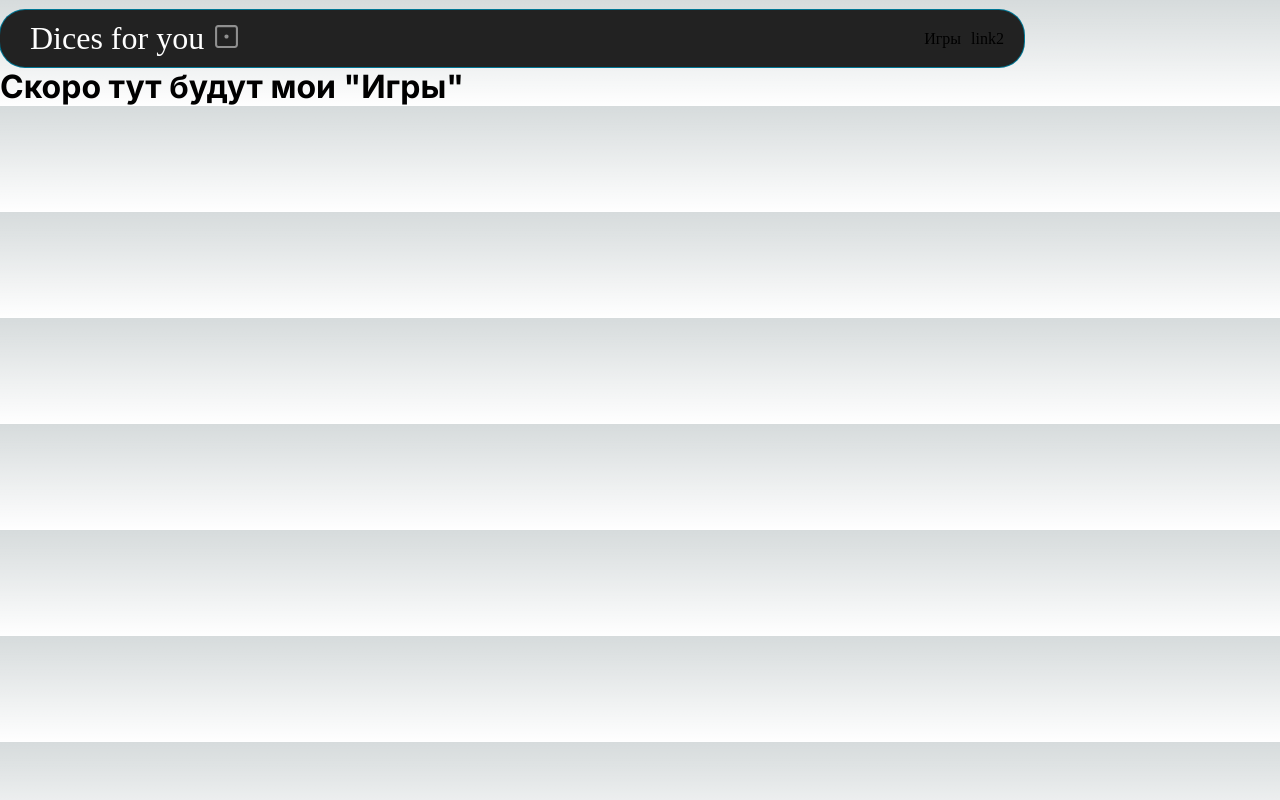
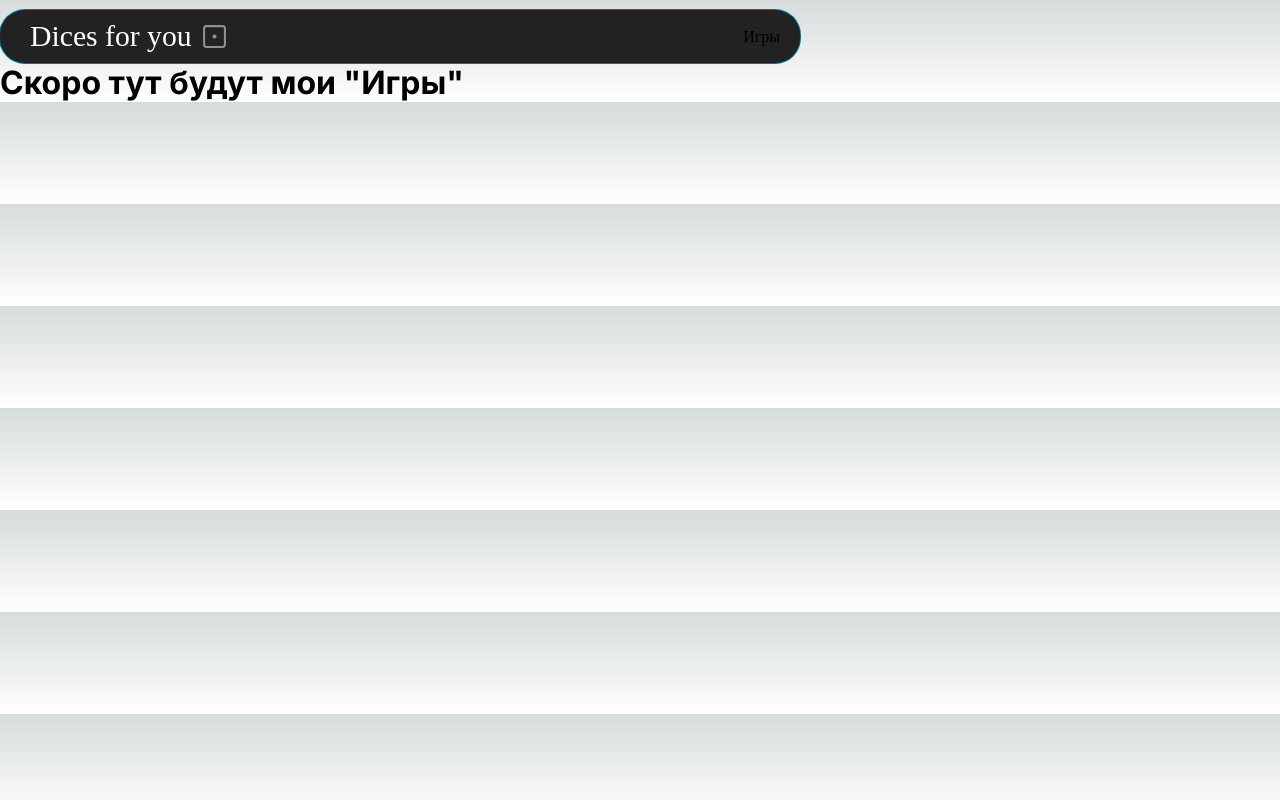
Before and after one commit to Highrens/Next.js-demo-app, a Next.js app: page /games in a window 1280 px wide. Built offline with nearby package versions, Linux system fonts and the light colour scheme.

Commit message:
Lazy adaptive

```diff
--- a/src/components/Header/header.css
+++ b/src/components/Header/header.css
@@ -1,5 +1,6 @@
 .header {
-    width: 80%;
+    width: 90%;
+    max-width: 800px;
     margin-top: 10px;
     background-color: #b9b9b9;
     padding: 10px 20px;
@@ -14,7 +15,8 @@
 }
 
 .header__title {
-    padding-right: 30px;
+    display: flex;
+    font-size: clamp(1rem, 0.714rem + 1.429vw, 2rem);
     color: #fff;
     font-style: normal;
     font-weight: 400;
@@ -32,3 +34,9 @@
 .header_nav-link{
     padding-left: 10px;
 }
+
+@media screen {
+    .header {
+
+    }
+}
--- a/src/components/Header/header.js
+++ b/src/components/Header/header.js
@@ -22,9 +22,6 @@ export default function Header() {
           <Link className="header_nav-link" href={"/games"}>
             Игры
           </Link>
-          <Link className="header_nav-link" href={"/games"}>
-            link2
-          </Link>
         </ul>
       </nav>
     </header>
--- a/src/components/RandomArray/RandomArray.css
+++ b/src/components/RandomArray/RandomArray.css
@@ -11,3 +11,9 @@
   font-size: 30px;
   padding: 5px;
 }
+
+@media screen and (max-width: 750px) {
+  .RandomArray_container {
+    padding: 10px;
+  }
+}
```
Also changed, not shown: src/components/Random/Random.css (+7 -0 lines), src/components/Random_Container/Random_Container.css (+13 -2 lines).
